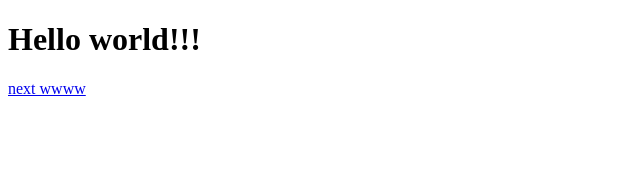
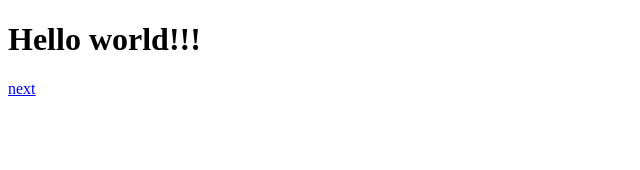
Before and after one commit to okenshin/HAL-cinema-CMS, a Next.js app in the folder frontend/: page / in a window 1280 px wide. Shown: the top 170 px of the page, without its empty margins (0-640 px from the left). Built offline with nearby package versions, Linux system fonts and the light colour scheme.

Commit message:
ファイル追加

```diff
--- a/frontend/src/pages/index.js
+++ b/frontend/src/pages/index.js
@@ -10,7 +10,6 @@ export default function index(){
       <h1>Hello world!!!</h1>
       <Link href="/next">
         next
-        wwww
       </Link>
     </>
   );
```
Also changed, not shown: frontend/src/components/UI/index.js (deleted), frontend/src/components/sideMenu/index.js (deleted), frontend/src/hooks/useMovie.js (deleted).
